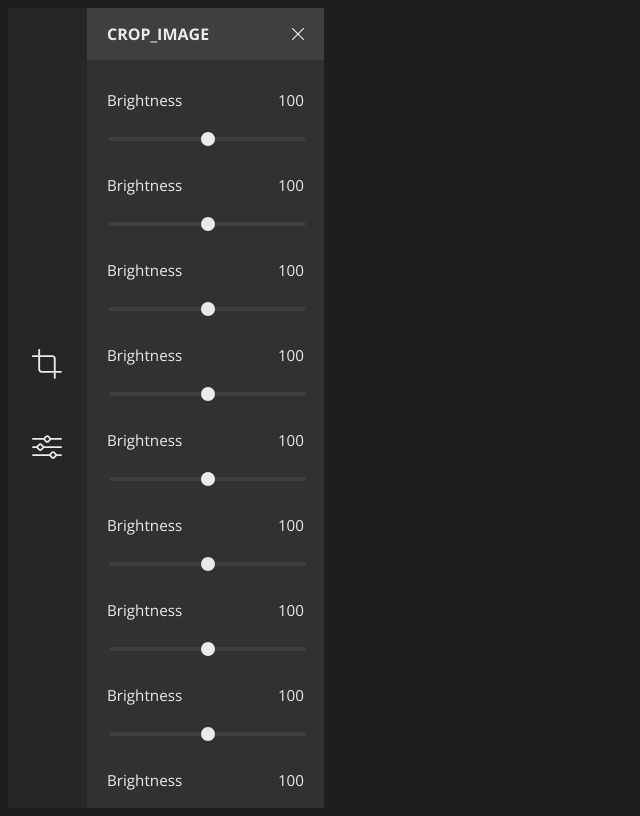
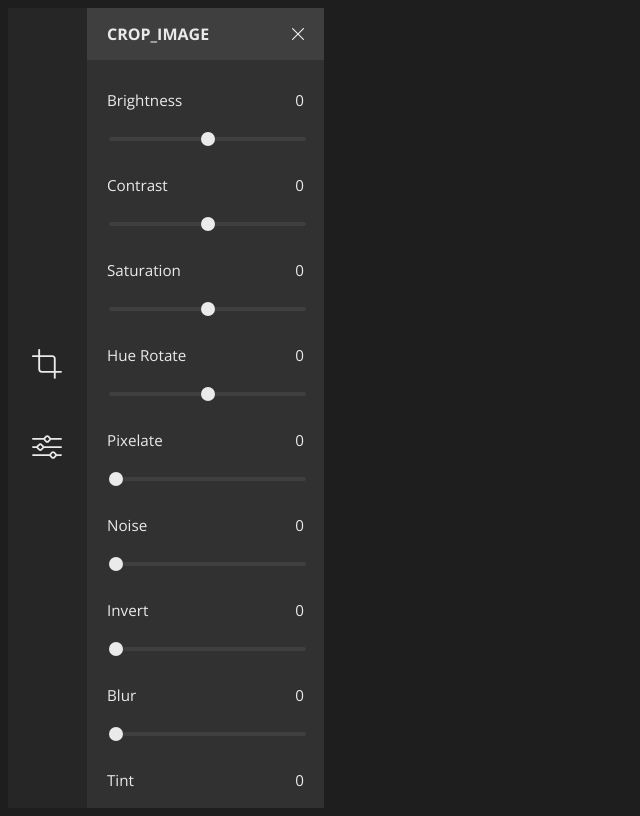
Before and after one commit to parthnariya/photo-modifier, a React (Vite) app: page / in a window 1280 px wide. Both pictures are taken after a click on the element 47 px from the left and 366 px from the top of the page. Shown: the whole page, without its empty margins (0-640 px from the left). Built offline with nearby package versions, Linux system fonts and the light colour scheme.

Commit message:
added effect store

```diff
--- a/src/Components/Toolbar/Toolbars/EffectToolbar/EffectToolbar.tsx
+++ b/src/Components/Toolbar/Toolbars/EffectToolbar/EffectToolbar.tsx
@@ -1,19 +1,53 @@
+import { useAppSelector } from "../../../../hooks/useAppDispatch";
 import EffectToolbarStyle from "./EffectToolbar.style";
 import Slider from "./Slider/Slider";
 
 const EffectToolbar = () => {
-  return <EffectToolbarStyle>
-    <Slider/>
-    <Slider/>
-    <Slider/>
-    <Slider/>
-    <Slider/>
-    <Slider/>
-    <Slider/>
-    <Slider/>
-    <Slider/>
+  const effect = useAppSelector((state) => state.effect);
 
-  </EffectToolbarStyle>;
+  return (
+    <EffectToolbarStyle>
+      <Slider
+        title="Brightness"
+        min={-100}
+        max={100}
+        step={1}
+        value={effect.brightness}
+      />
+      <Slider
+        title="Contrast"
+        min={-100}
+        max={100}
+        step={1}
+        value={effect.contrast}
+      />
+      <Slider
+        title="Saturation"
+        min={-100}
+        max={100}
+        step={1}
+        value={effect.saturation}
+      />
+      <Slider
+        title="Hue Rotate"
+        min={-100}
+        max={100}
+        step={1}
+        value={effect.hueRotate}
+      />
+      <Slider
+        title="Pixelate"
+        min={0}
+        max={100}
+        step={1}
+        value={effect.pixelate}
+      />
+      <Slider title="Noise" min={0} max={100} step={1} value={effect.noise} />
+      <Slider title="Invert" min={0} max={100} step={1} value={effect.invert} />
+      <Slider title="Blur" min={0} max={100} step={1} value={effect.blur} />
+      <Slider title="Tint" min={0} max={100} step={1} value={effect.tint} />
+    </EffectToolbarStyle>
+  );
 };
 
 export default EffectToolbar;
--- a/src/Components/Toolbar/Toolbars/EffectToolbar/Slider/Slider.tsx
+++ b/src/Components/Toolbar/Toolbars/EffectToolbar/Slider/Slider.tsx
@@ -1,13 +1,28 @@
 import SliderStyle from "./Slider.style";
-
-const Slider = () => {
+type SliderPropType = {
+  title: string;
+  min: number;
+  max: number;
+  step: number;
+  value: number;
+  // changeHandler: any;
+};
+const Slider = (props: SliderPropType) => {
   return (
     <SliderStyle>
       <div className="header">
-        <p className="title">Brightness</p>
-        <span className="value">100</span>
+        <p className="title">{props.title}</p>
+        <span className="value">{props.value}</span>
       </div>
-      <input type="range" min={-100} max={100} step={10} defaultValue={0} className="slider"/>
+      <input
+        type="range"
+        min={props.min}
+        max={props.max}
+        step={props.step}
+        value={props.value}
+        className="slider"
+        // onChange={props.changeHandler}
+      />
     </SliderStyle>
   );
 };
--- /dev/null
+++ b/src/store/slices/effectSlice/effectSlice.ts
@@ -0,0 +1,75 @@
+import { PayloadAction, createSlice } from "@reduxjs/toolkit";
+import { InitialStateEffectSlice } from "./type";
+const initialState: InitialStateEffectSlice = {
+  brightness: 0,
+  blur: 0,
+  contrast: 0,
+  hueRotate: 0,
+  invert: 0,
+  noise: 0,
+  pixelate: 0,
+  saturation: 0,
+  tint: 0,
+};
+const effectSlice = createSlice({
+  name: "effectSlice",
+  initialState,
+  reducers: {
+    /* reducer to change brightness */
+    changeBrightness: (state, { payload }: PayloadAction<number>) => {
+      state.brightness = payload;
+    },
+
+    /* reducer to change blur */
+    changeBlur: (state, { payload }: PayloadAction<number>) => {
+      state.blur = payload;
+    },
+
+    /* reducer to change contrast */
+    changeContrast: (state, { payload }: PayloadAction<number>) => {
+      state.contrast = payload;
+    },
+
+    /* reducer to change hueRotate */
+    changeHueRotate: (state, { payload }: PayloadAction<number>) => {
+      state.hueRotate = payload;
+    },
+
+    /* reducer to change invert */
+    changeInvert: (state, { payload }: PayloadAction<number>) => {
+      state.invert = payload;
+    },
+
+    /* reducer to change noise */
+    changeNoise: (state, { payload }: PayloadAction<number>) => {
+      state.noise = payload;
+    },
+
+    /* reducer to change pixelate */
+    changePixelate: (state, { payload }: PayloadAction<number>) => {
+      state.pixelate = payload;
+    },
+
+    /* reducer to change saturation */
+    changeSaturation: (state, { payload }: PayloadAction<number>) => {
+      state.saturation = payload;
+    },
+
+    /* reducer to change tint */
+    changeTint: (state, { payload }: PayloadAction<number>) => {
+      state.tint = payload;
+    },
+  },
+});
+export const {
+  changeBrightness,
+  changeBlur,
+  changeContrast,
+  changeHueRotate,
+  changeInvert,
+  changeNoise,
+  changePixelate,
+  changeSaturation,
+  changeTint,
+} = effectSlice.actions;
+export default effectSlice.reducer;
--- /dev/null
+++ b/src/store/slices/effectSlice/type.ts
@@ -0,0 +1,11 @@
+export type InitialStateEffectSlice = {
+  brightness: number;
+  contrast: number;
+  saturation: number;
+  hueRotate: number;
+  pixelate: number;
+  noise: number;
+  invert: number;
+  blur: number;
+  tint: number;
+};
--- a/src/store/store.ts
+++ b/src/store/store.ts
@@ -1,11 +1,13 @@
 import { configureStore } from "@reduxjs/toolkit";
 import imageSlice from "./slices/ImageSlice/imageSlice";
 import toolbarSlice from "./slices/toolbarSlice/toolbarSlice";
+import effectSlice from "./slices/effectSlice/effectSlice";
 
 export const store = configureStore({
   reducer: {
     image: imageSlice,
     toolbar: toolbarSlice,
+    effect: effectSlice,
   },
 });
 
```
